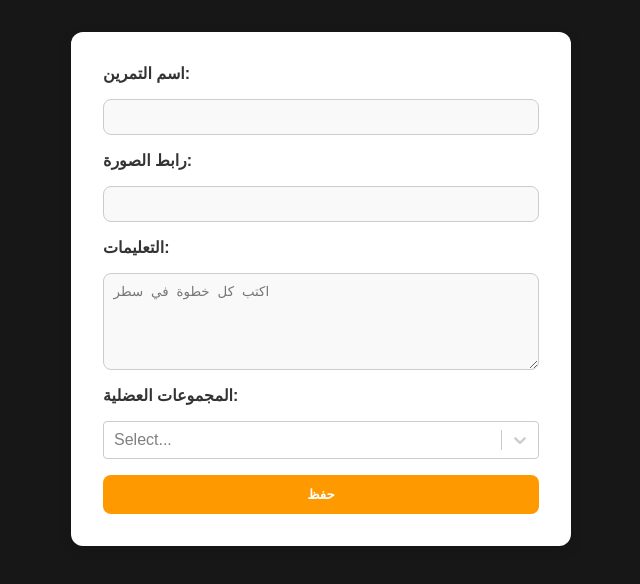
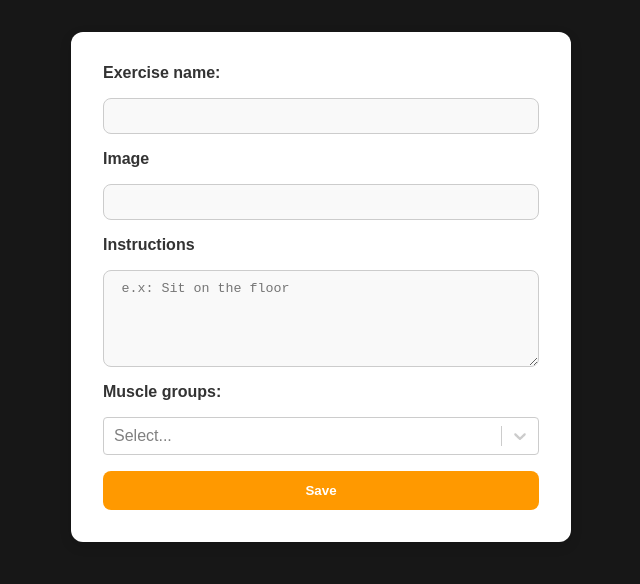
Before and after one commit to sham-dowaji-r/FitNest, a Next.js app: page /exercises/create in a window 1280 px wide. Shown: the top 584 px of the page, without its empty margins (319-959 px from the left). Built offline with nearby package versions, Linux system fonts and the light colour scheme; no server answers; the database is empty.

Commit message:
rename the form

```diff
--- a/components/ExerciseForm/ExerciseForm.js
+++ b/components/ExerciseForm/ExerciseForm.js
@@ -80,21 +80,21 @@ export default function ExerciseForm({
 
   return (
     <Form onSubmit={handleSubmit}>
-      <Label>اسم التمرين:</Label>
+      <Label>Exercise name:</Label>
       <Input value={name} onChange={(e) => setName(e.target.value)} required />
 
-      <Label>رابط الصورة:</Label>
+      <Label>Image</Label>
       <Input value={imageUrl} onChange={(e) => setImageUrl(e.target.value)} />
 
-      <Label>التعليمات:</Label>
+      <Label>Instructions</Label>
       <TextArea
         rows={5}
         value={instructions}
         onChange={(e) => setInstructions(e.target.value)}
-        placeholder="اكتب كل خطوة في سطر"
+        placeholder=" e.x: Sit on the floor"
       />
 
-      <Label>المجموعات العضلية:</Label>
+      <Label>Muscle groups:</Label>
       <Select
         isMulti
         options={muscleOptions.map((m) => ({
@@ -109,7 +109,7 @@ export default function ExerciseForm({
         }}
       />
 
-      <Button type="submit">حفظ</Button>
+      <Button type="submit">Save</Button>
     </Form>
   );
 }
```
